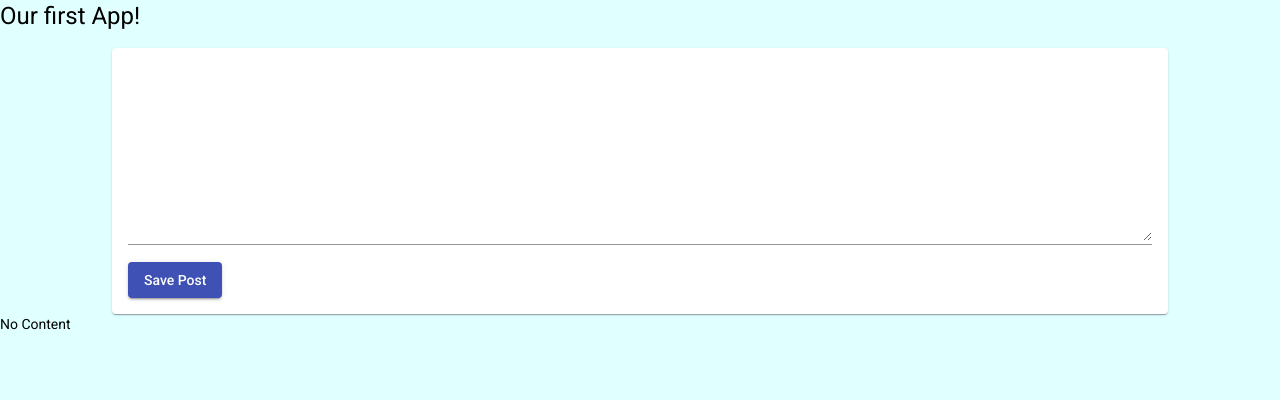
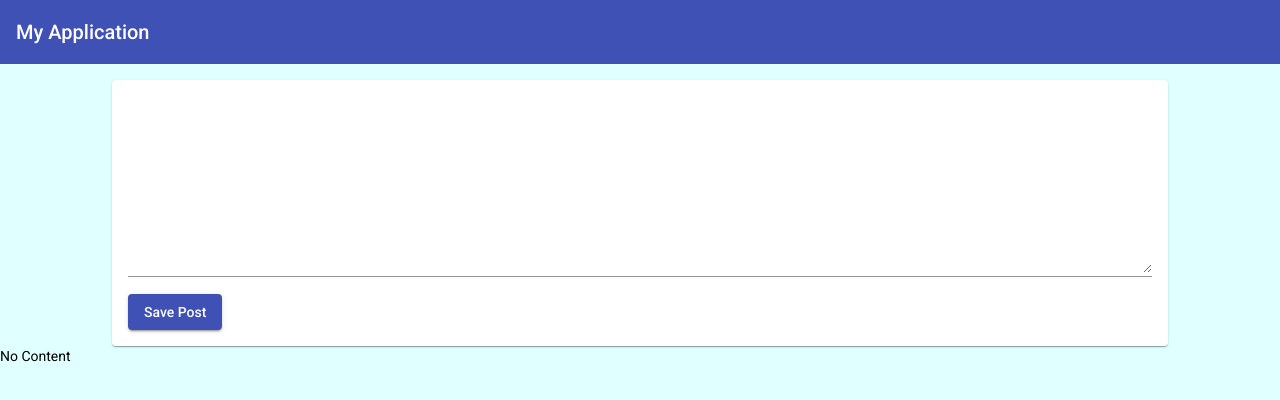
Before and after one commit to HichamLabra/MEAN-Stack, an Angular app: page / in a window 1280 px wide. Shown: the top 400 px of the page. Built offline with nearby package versions, Linux system fonts and the light colour scheme.

Commit message:
Add Header and Post List component

```diff
--- a/src/app/app.component.css
+++ b/src/app/app.component.css
@@ -0,0 +1,3 @@
+main {
+  margin-top: 16px;
+}
--- a/src/app/app.component.html
+++ b/src/app/app.component.html
@@ -1,2 +1,4 @@
-<h1>Our first App!</h1>
-<app-post-create></app-post-create>
+<app-header></app-header>
+<main>
+  <app-post-create></app-post-create>
+</main>
--- a/src/app/header/header.component.html
+++ b/src/app/header/header.component.html
@@ -0,0 +1,3 @@
+<mat-toolbar color="primary">
+  <span>My Application</span>
+</mat-toolbar>
```
Also changed, not shown: src/app/app.module.ts (+11 -6 lines), src/app/header/header.component.ts (+7 -0 lines), src/app/posts/post-list/post-list.component.html (added), src/app/posts/post-list/post-list.component.ts (added).
